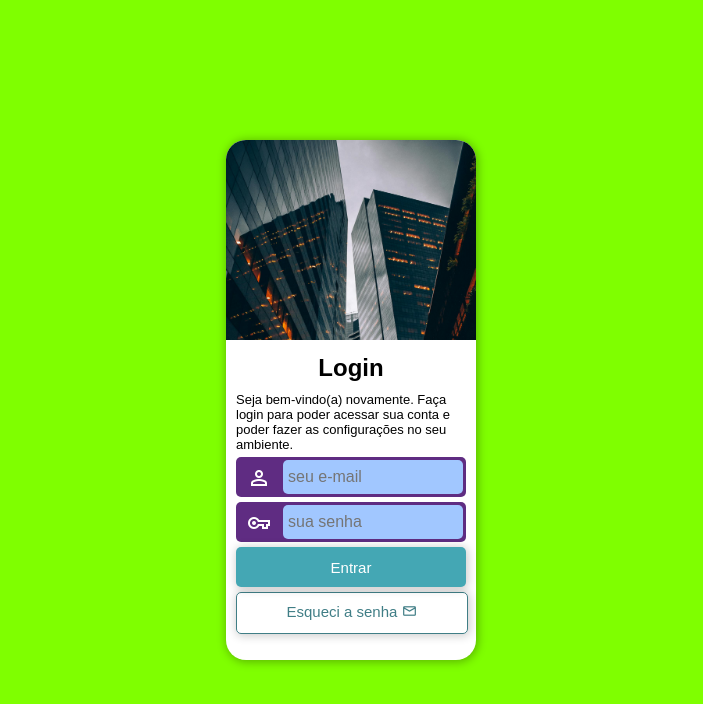
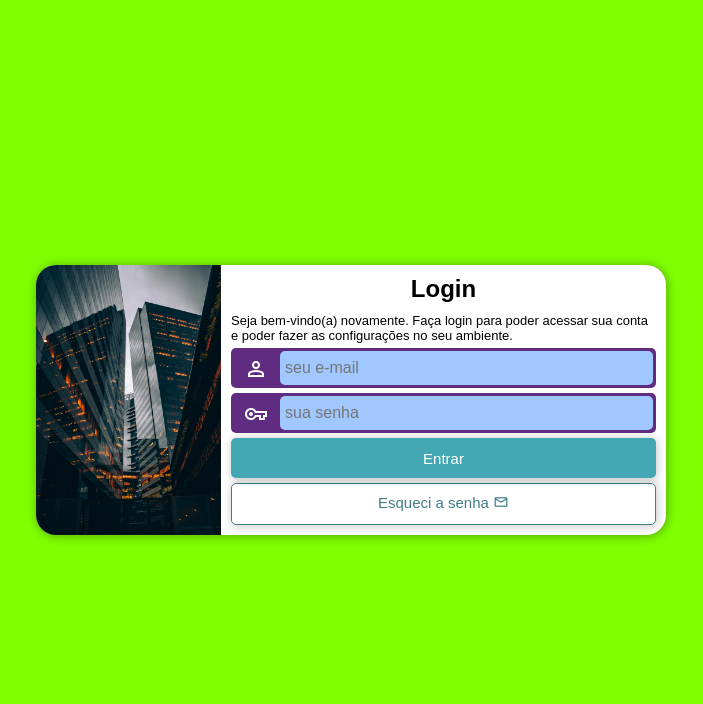
Before and after one commit to joaoburi/projeto-login, a plain HTML site: page index.html in a window 1024 px wide. Shown: the whole page, without its empty margins (161-864 px from the left). Drawn offline with nearby package versions, Linux system fonts and the light colour scheme.

Commit message:
largura minima tablet

```diff
--- a/estilos/tablet.css
+++ b/estilos/tablet.css
@@ -1,8 +1,138 @@
 @charset "UTF-8";
 
+/* width: 630px; */
 
 @media screen and (min-width: 769px) and (max-width: 1024px) {
+
   body {
     background-color: chartreuse;
+
+
+    width: 100%;
+    height: 100%;
+    margin: auto;
   }
+
+
+  main {
+
+    margin: auto;
+    width: 630px;
+    height: 270px;
+    display: flex;
+
+
+    font-family: Arial, Helvetica, sans-serif;
+    box-shadow: 1px 1px 10px 1px rgba(0, 0, 0, 0.295);
+    background-color: white;
+    position: absolute;
+    left: 50%;
+    top: 50%;
+    transform: translate(-50%, -50%);
+    border-radius: 20px;
+  }
+
+  img#imagem {
+      border-radius: 20px 0px 0px 20px;
+      width: 310px;
+      height: 270px;
+
+
+      object-fit: cover;
+      object-position: top;
+  }
+
+  div#formulario {
+
+  }
+
+  div#formulario h1 {
+      text-align: center;
+      padding: 10px 0px;
+      font-size: x-large;
+  }
+
+  div#formulario p {
+      padding: 0px 10px;
+      font-size: small;
+  }
+
+  form div.login {
+      background-color: #5f2c82;
+      height: 40px;
+      margin: 5px 10px;
+      text-align: right;
+      border-radius: 5px;
+  }
+
+  form div.login span {
+      color: white;
+      vertical-align: middle;
+      padding-right: 7.5px;
+  }
+
+  form div.login input {
+      width: 368px;
+
+
+      height: 34px;
+      margin-top: 3px;
+      margin-bottom: 5px;
+      margin-right: 3px;
+      padding-left: 5px;
+      font-size: medium;
+      border-radius: 5px;
+      border-style: none;
+      background-color: rgb(161, 199, 255);
+  }
+
+  form div.login input:focus {
+      background-color: white;
+  }
+
+  form div#entrar input {
+    width: 425px;
+
+
+
+    background-color: rgb(68, 167, 180);
+    height: 40px;
+    border-radius: 5px;
+    border-style: none;
+    color: white;
+    font-size: 15px;
+    box-shadow: 1px 1px 10px 1px rgba(0, 0, 0, 0.199);
+  }
+
+  form div#entrar input:hover {
+      background-color: rgb(60, 111, 117);
+  }
+
+  form div#recuperacao {
+    width: 423px;
+
+
+      height: 40px;
+      margin: 5px 10px;
+      border-radius: 5px;
+      border: 1px solid rgb(64, 126, 134);
+      color: rgb(64, 126, 134);
+      font-size: 15px;
+      box-shadow: 1px 1px 10px 1px rgba(0, 0, 0, 0.199);
+      text-align: center;
+  }
+
+  form div#recuperacao div#cont {
+      padding-top: 10px;
+  }
+
+  form div#recuperacao div#cont span#icoemail {
+      vertical-align: top;
+      font-size: medium;
+  }
+
+  form div#recuperacao:hover {
+      background-color: rgb(112, 212, 223);
+  }
+
 }
```
Also changed, not shown: index.html (+2 -1 lines).
